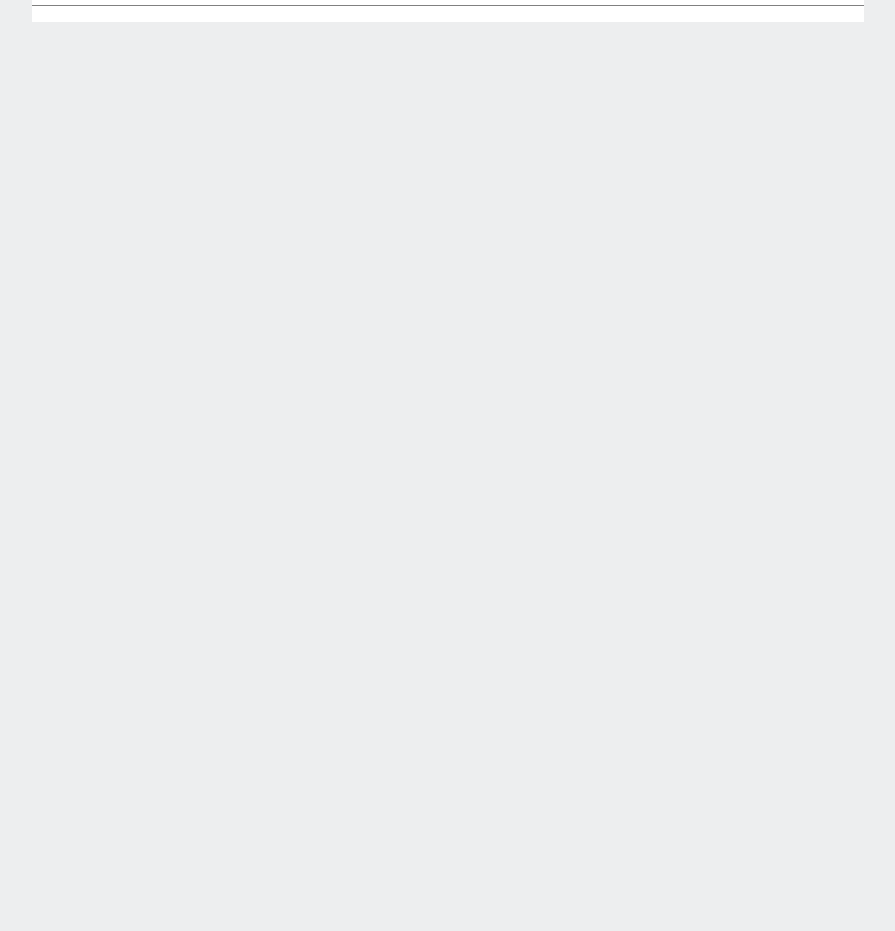
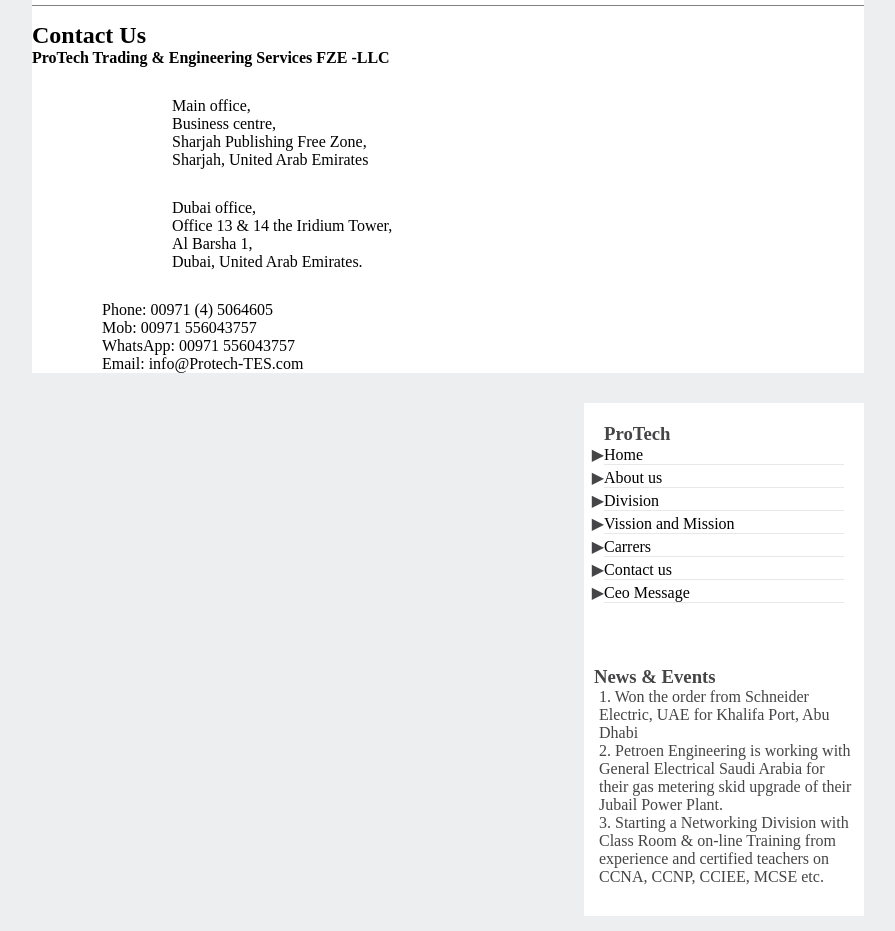
Before and after one commit to HussainBinInam/petro-en, a React (Create React App) app: page /CONTACT-US in a window 1280 px wide. Shown: the part 240-1171 px from the top of the page, without its empty margins (192-1087 px from the left). Before the commit the page ends 800 px from the top, so only its background shows below. Built offline with nearby package versions, Linux system fonts and the light colour scheme.

Commit message:
I moved the side bar to app.js

```diff
--- a/src/App.js
+++ b/src/App.js
@@ -4,7 +4,11 @@
 
 import Header from './components/header/header.component';
 import HomePage from './pages/homePage/Home';
+import ContactUs from './pages/contactUs/contactUs';
 import CeoMessage from './pages/CeoMessage/CeoMessage';
+
+import NewsNevents from "./components/NewsNevents/newsNevent";
+import Snavbar from "./components/side navagation bar/S-nav-bar";
 
 class App extends React.Component{
   constructor(props){
@@ -21,10 +25,15 @@
           <Route path = '/DIVISIONS' />
           <Route path = '/VISION-&-MISSION'/>
           <Route path = '/CARRERS'/>
-          <Route path = '/CONTACTUS'/>
+          <Route path = '/CONTACT-US' element = {<ContactUs/>}/>
           <Route path = '/CEO-MESSAGE' element={<CeoMessage/>} />
         </Routes>
+        <div className= 'sidebar'>
+            <Snavbar/>
+            <NewsNevents/>
+        </div>
       </div>
+
 
     );
   }
--- a/src/App.scss
+++ b/src/App.scss
@@ -44,3 +44,18 @@
         border: 1px solid yellow;
     };
 } */
+.sidebar{
+    background-color: white;
+    display: flex;
+    flex-direction: column;
+    float: right;
+    width: 280px;
+    padding: 10px 10px 30px 10px;
+    -moz-border-radius-bottomleft: 5px;
+    -moz-border-radius-bottomright: 5px;
+    -moz-border-radius-topleft: 5px;
+    -moz-border-radius-topright: 5px;
+    margin-bottom: 15px;
+    color:  rgb(69, 69, 71);
+    ul li{background-image: '../Assits/wg-bottom.gif' repeat x bottom;}
+}
--- a/src/components/NewsNevents/newsNevent.jsx
+++ b/src/components/NewsNevents/newsNevent.jsx
@@ -5,11 +5,11 @@
     return(
         <div className = "news-N-events">
             <h3>News & Events</h3>
-            <ol>
-                <li> Won the order from Schneider Electric, UAE for Khalifa Port, Abu Dhabi</li>
-                <li>Petroen Engineering is working with General Electrical Saudi Arabia for their gas metering skid upgrade of their Jubail Power Plant.</li>
-                <li>Starting a Networking Division with Class Room & on-line Training from experience and certified teachers on CCNA, CCNP, CCIEE, MCSE etc.</li>
-            </ol>
+            <ul>
+                <li>1. Won the order from Schneider Electric, UAE for Khalifa Port, Abu Dhabi</li>
+                <li>2. Petroen Engineering is working with General Electrical Saudi Arabia for their gas metering skid upgrade of their Jubail Power Plant.</li>
+                <li>3. Starting a Networking Division with Class Room & on-line Training from experience and certified teachers on CCNA, CCNP, CCIEE, MCSE etc.</li>
+            </ul>
         </div>
     )
 }
--- a/src/components/NewsNevents/newsNevents.scss
+++ b/src/components/NewsNevents/newsNevents.scss
@@ -3,8 +3,8 @@
 
     float: right;
     margin-top: 50px;
-
     ul{
-        list-style-type: upper-roman;
+        padding-left: 5px;
+        margin: 0;
     }
 }
--- a/src/components/header/header.style.scss
+++ b/src/components/header/header.style.scss
@@ -5,7 +5,7 @@
     flex-direction: column;
     flex: 1 ,0;
 
-    margin-bottom: 25px;
+    margin-bottom: 0px;
     .menu {
 
         border-top: 1px solid gray;
--- a/src/components/side navagation bar/S-nav-bar.jsx
+++ b/src/components/side navagation bar/S-nav-bar.jsx
@@ -4,7 +4,7 @@
 
 const Snavbar = ()=> {
     return(
-    <div className= "Snavbar">
+    <div className="Snavbar">
         <ul>
             <h3>ProTech</h3>
             <li> <Link to='/'>Home</Link></li>
--- a/src/components/side navagation bar/S-nav-bar.scss
+++ b/src/components/side navagation bar/S-nav-bar.scss
@@ -1,5 +1,6 @@
 .Snavbar{
     ul{
+        margin: 0;
         padding: 10px;
         li{
             color:  rgb(69, 69, 71);
@@ -8,6 +9,7 @@
             list-style: none;
             text-align: -webkit-match-parent;
             border-bottom: 1px solid #e8e8e8;
+
             margin-bottom: 3px;
         }
 
--- /dev/null
+++ b/src/pages/contactUs/contactUs.jsx
@@ -0,0 +1,33 @@
+import React from "react";
+import "./contactUs.scss";
+
+const ContactUs = () => {
+    return (
+    <div>
+        <h2>Contact Us</h2>
+        <h4>ProTech Trading & Engineering Services FZE -LLC</h4>
+        <ul>
+            <ul>
+                <li>Main office,</li>
+                <li>Business centre,</li>
+                <li>Sharjah Publishing Free Zone,</li>
+                <li>Sharjah, United Arab Emirates</li>
+            </ul>
+            <ul>
+                <li>Dubai office,</li>
+                <li>Office 13 & 14 the Iridium Tower,</li>
+                <li>Al Barsha 1,</li>
+                <li>Dubai, United Arab Emirates.</li>
+            </ul>
+        </ul>
+        <ul>
+            <li>Phone: 00971 (4) 5064605</li>
+            <li>Mob: 00971  556043757</li>
+            <li> WhatsApp: 00971 556043757</li>
+            <li>Email: info@Protech-TES.com</li>
+
+        </ul>
+
+    </div>)
+}
+export default ContactUs;
--- /dev/null
+++ b/src/pages/contactUs/contactUs.scss
@@ -0,0 +1,4 @@
+ul{
+    list-style-type: none;
+    margin: 30px;
+}
--- a/src/pages/homePage/Home.jsx
+++ b/src/pages/homePage/Home.jsx
@@ -25,8 +25,8 @@
             </div>
         </div>
         <div className= 'sidebar'>
+            <Snavbar/>
             <NewsNevents/>
-                   <Snavbar/>
         </div>
     </div>
     )
--- a/src/pages/homePage/home.scss
+++ b/src/pages/homePage/home.scss
@@ -3,19 +3,7 @@
     flex-direction: row;
 }
 
-.sidebar{
-    display: flex;
-    flex-direction: column;
-    float: left;
-    width: 280px;
-    padding: 10px 10px 30px 10px;
-    -moz-border-radius-bottomleft: 5px;
-    -moz-border-radius-bottomright: 5px;
-    -moz-border-radius-topleft: 5px;
-    -moz-border-radius-topright: 5px;
-    margin-bottom: 15px;
-    color:  rgb(69, 69, 71);
-}
+
 
 .intro {
     width: 65%;
@@ -23,7 +11,7 @@
     letter-spacing: 0.5px;
 
     display: block;
-    margin: 30px 20px;
+    margin: 10px 10px;
     h2 {
         margin : 0 30px;
         color: #4D4D4F;
```
Also changed, not shown: src/Assits/wg-bottom.gif (added).
